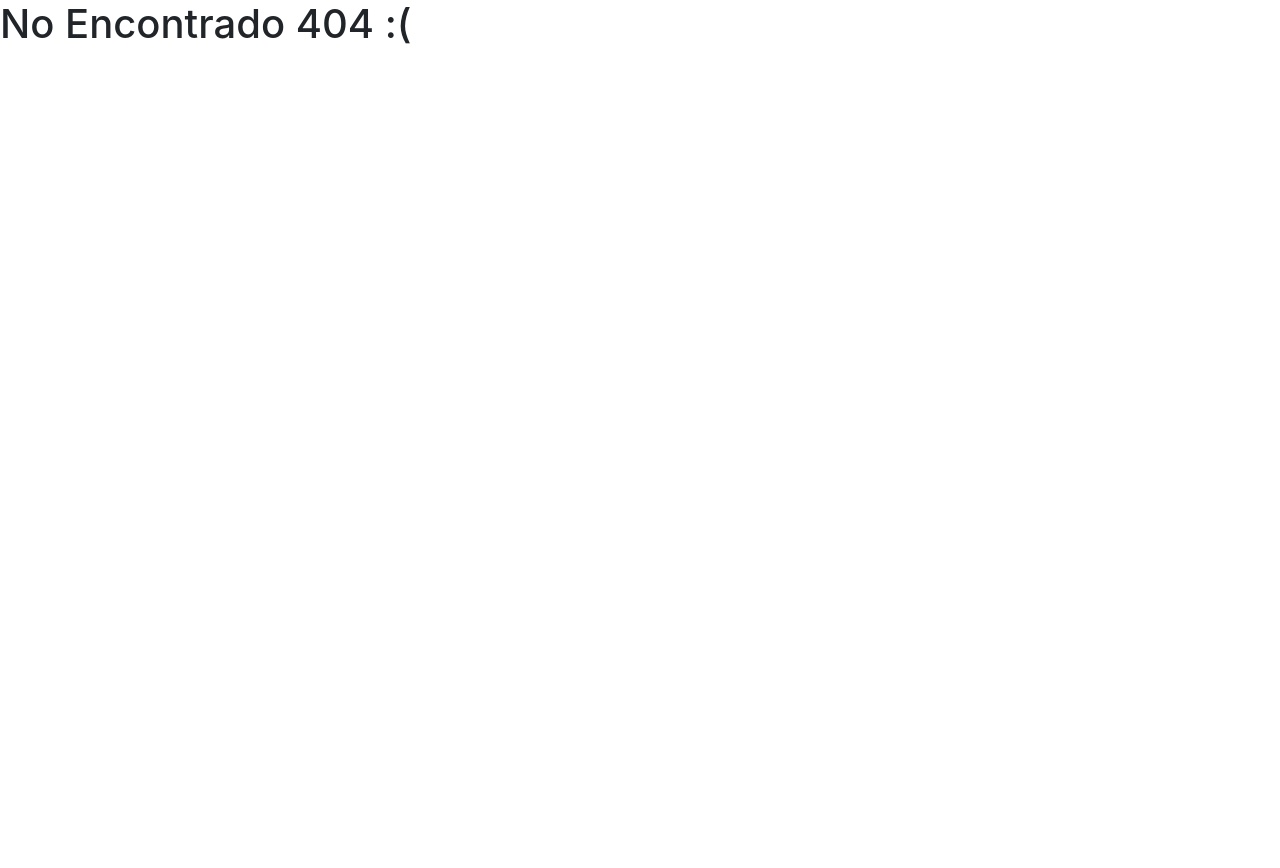
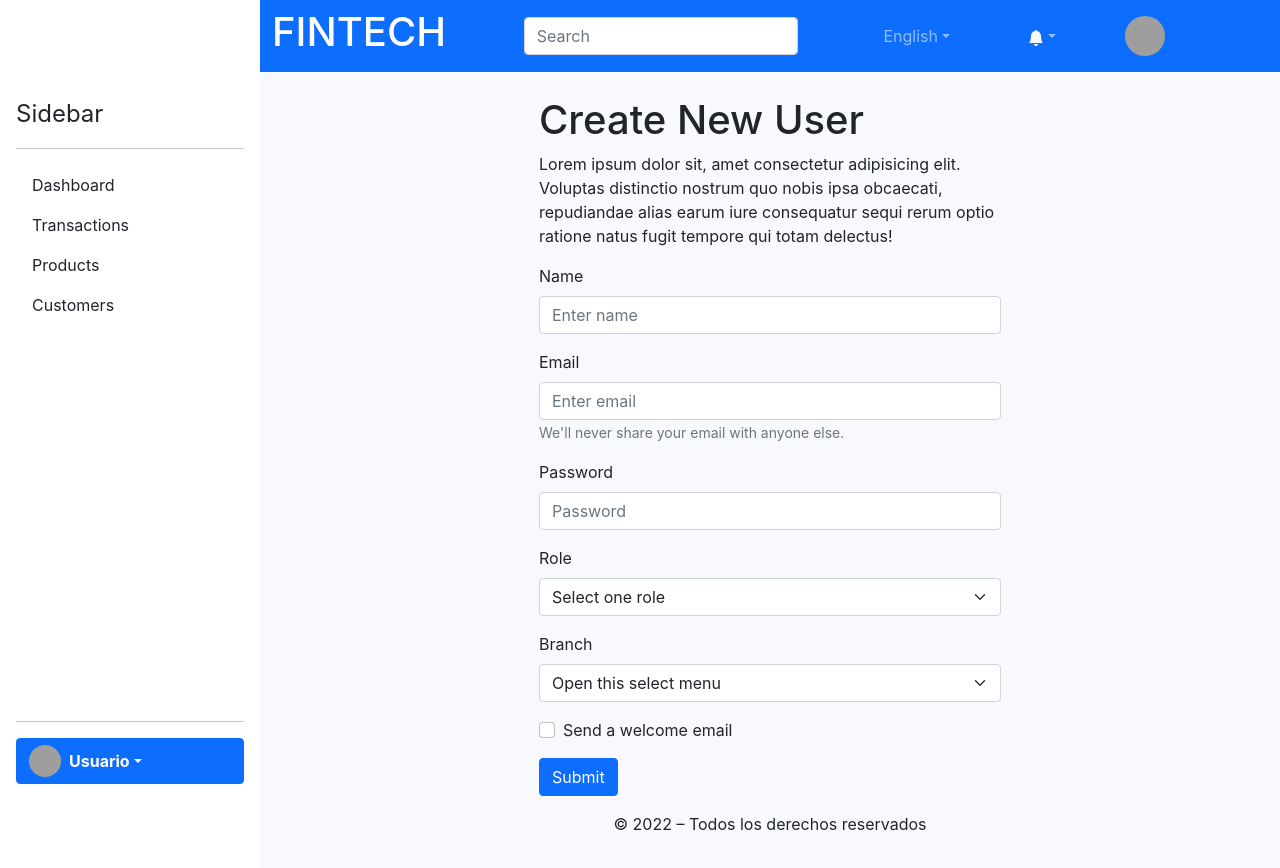
Before and after one commit to No-Country/C2-G59, a React (Create React App) app in the folder frontend/: page /new-user in a window 1280 px wide. Before the commit this address had no page. Before the commit the page ends 800 px from the top, so only its background shows below. Built offline with nearby package versions, Linux system fonts and the light colour scheme; grey boxes are pictures that could not be loaded.

Commit message:
update: new page create user

```diff
--- a/frontend/src/App.js
+++ b/frontend/src/App.js
@@ -1,6 +1,6 @@
 import { BrowserRouter, Routes, Route } from 'react-router-dom';
 // pages
-import { Dashboard, Transactions, Products, Customers, Login, NotFound } from './pages';
+import { Dashboard, NewUser, Transactions, Products, Customers, Login, NotFound } from './pages';
 // components
 import Layout from './components/layout/Layout';
 
@@ -14,6 +14,7 @@ function App() {
           <Route path="/transactions" element={<Transactions />} />
           <Route path="/products" element={<Products />} />
           <Route path="/customers" element={<Customers />} />
+          <Route path="/new-user" element={<NewUser />} />
         </Route>
         <Route path="/login" element={<Login />} />
         <Route path="*" element={<NotFound />} />
--- /dev/null
+++ b/frontend/src/pages/UserDetails/newUser.js
@@ -0,0 +1,74 @@
+import { Button, Col, Container, Form, Row } from 'react-bootstrap';
+
+const newUser = () => {
+  return (
+    <Container>
+      <Row>
+        <Col md={{ span: 6, offset: 3 }}>
+          <h1>Create New User</h1>
+          <p>
+            Lorem ipsum dolor sit, amet consectetur adipisicing elit. Voluptas distinctio nostrum
+            quo nobis ipsa obcaecati, repudiandae alias earum iure consequatur sequi rerum optio
+            ratione natus fugit tempore qui totam delectus!
+          </p>
+          <Form>
+            <Form.Group className="mb-3" controlId="formBasicEmail">
+              <Form.Label>Name</Form.Label>
+              <Form.Control type="text" placeholder="Enter name" />
+            </Form.Group>
+            <Form.Group className="mb-3" controlId="formBasicEmail">
+              <Form.Label>Email</Form.Label>
+              <Form.Control type="email" placeholder="Enter email" />
+              <Form.Text className="text-muted">
+                We'll never share your email with anyone else.
+              </Form.Text>
+            </Form.Group>
+            <Form.Group className="mb-3" controlId="formBasicPassword">
+              <Form.Label>Password</Form.Label>
+              <Form.Control type="password" placeholder="Password" />
+            </Form.Group>
+            <Form.Group className="mb-3" controlId="formBasicEmailaaa">
+              <Form.Label>Role</Form.Label>
+              <select class="form-select" aria-label="Default select example">
+                <option selected>Select one role</option>
+                <option value="1">User</option>
+                <option value="2">Manager</option>
+                <option value="2">Ceo</option>
+                <option value="3">Admin</option>
+              </select>
+            </Form.Group>
+            {/* <Form.Group className="mb-3" controlId="formStatus">
+              <Form.Label>Status</Form.Label>
+              <div class="form-check form-switch">
+                <input class="form-check-input" type="checkbox" role="switch" id="formStatus" />
+                <label class="form-check-label" for="formStatus">
+                  Allow the use of functions on the platform
+                </label>
+              </div>
+            </Form.Group> */}
+            <Form.Group className="mb-3" controlId="formBasicEmailsss">
+              <Form.Label>Branch</Form.Label>
+              <select class="form-select" aria-label="Default select example">
+                <option selected>Open this select menu</option>
+                <option value="1">Buenos Aires</option>
+                <option value="2">Rosario</option>
+                <option value="3">Mendoza</option>
+                <option value="4">Salta</option>
+                <option value="5">Cordoba</option>
+                <option value="6">Santa Cruz</option>
+              </select>
+            </Form.Group>
+            <Form.Group className="mb-3" controlId="formBasicCheckbox">
+              <Form.Check type="checkbox" label="Send a welcome email" />
+            </Form.Group>
+            <Button variant="primary" type="submit">
+              Submit
+            </Button>
+          </Form>
+        </Col>
+      </Row>
+    </Container>
+  );
+};
+
+export default newUser;
--- a/frontend/src/pages/index.js
+++ b/frontend/src/pages/index.js
@@ -3,4 +3,5 @@ export { default as Transactions } from './Transactions/Transactions';
 export { default as Products } from './Products/Products';
 export { default as Login } from './Login/Login';
 export { default as Customers } from './Customers/Customers';
+export { default as NewUser } from './UserDetails/newUser';
 export { default as NotFound } from './NotFound';
```
